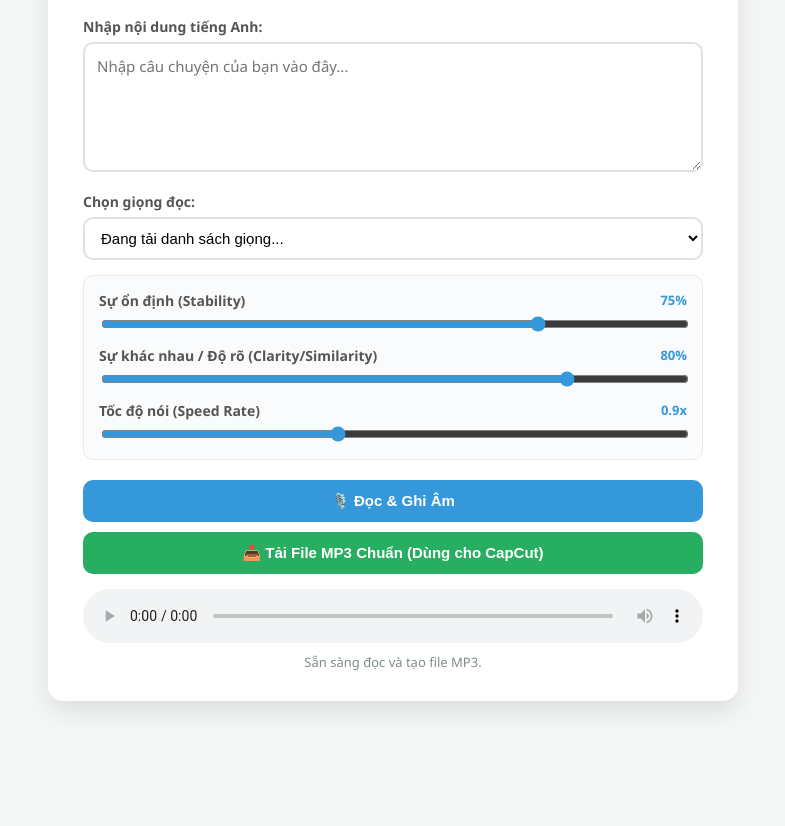
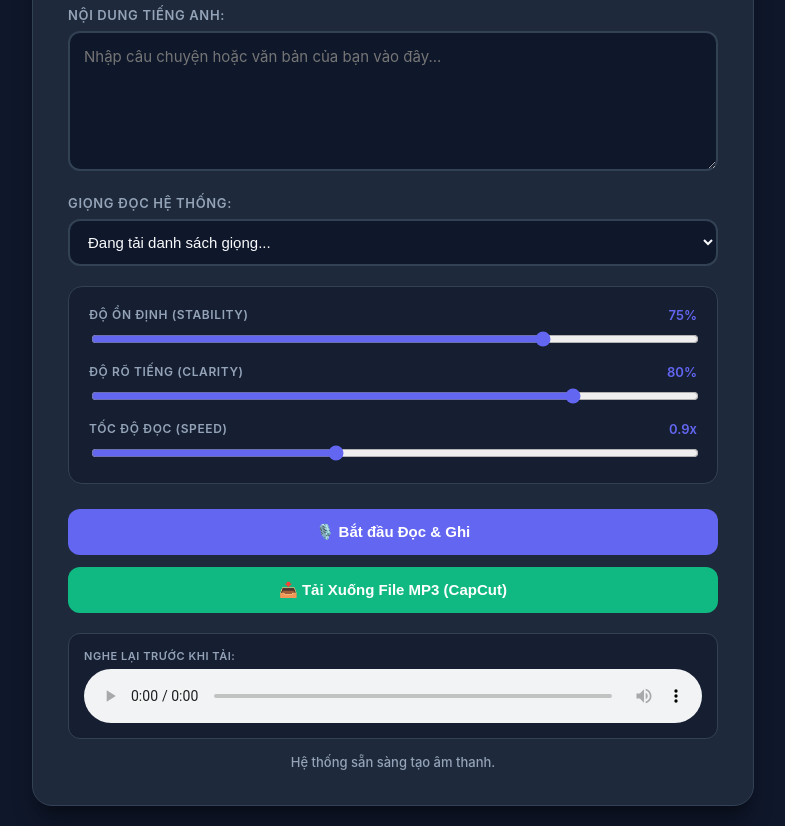
Before and after one commit to zzzz11diazzzz-hash/nin-ha-giong-doc, a plain HTML site: page index.html in a window 1280 px wide. Shown: the part 103-929 px from the top of the page, without its empty margins (247-1032 px from the left). Before the commit the page ends 840 px from the top, so only its background shows below. Drawn offline with Linux system fonts and the light colour scheme.

Commit message:
Update index.html

```diff
--- a/index.html
+++ b/index.html
@@ -3,13 +3,26 @@
 <head>
     <meta charset="UTF-8">
     <meta name="viewport" content="width=device-width, initial-scale=1.0">
-    <title>Tạo Voice Mark AI - Xuất MP3 Chuẩn Cho CapCut</title>
-    <!-- Thư viện hỗ trợ xuất chuẩn MP3 -->
+    <title>Voice Mark AI Pro - Xuất MP3 Cho CapCut</title>
+    <!-- Thư viện hỗ trợ xuất chuẩn MP3 qua CDN -->
     <script src="https://cdnjs.cloudflare.com/ajax/libs/lamejs/1.2.1/lame.min.js"></script>
     <style>
+        :root {
+            --primary-color: #6366f1;
+            --primary-hover: #4f46e5;
+            --danger-color: #ef4444;
+            --success-color: #10b981;
+            --bg-color: #0f172a;
+            --card-bg: #1e293b;
+            --text-color: #f8fafc;
+            --text-muted: #94a3b8;
+            --border-color: #334155;
+        }
+
         body {
-            font-family: 'Segoe UI', Tahoma, Geneva, Verdana, sans-serif;
-            background-color: #f4f7f6;
+            font-family: 'Inter', system-ui, -apple-system, sans-serif;
+            background-color: var(--bg-color);
+            color: var(--text-color);
             margin: 0;
             padding: 20px;
             display: flex;
@@ -17,146 +30,190 @@
             align-items: center;
             min-height: 100vh;
         }
+
         .container {
-            background: white;
-            padding: 30px 35px;
-            border-radius: 15px;
-            box-shadow: 0 10px 25px rgba(0,0,0,0.1);
+            background: var(--card-bg);
+            padding: 35px;
+            border-radius: 20px;
+            box-shadow: 0 20px 25px -5px rgba(0, 0, 0, 0.3), 0 10px 10px -5px rgba(0, 0, 0, 0.2);
             width: 100%;
-            max-width: 620px;
+            max-width: 650px;
+            border: 1px solid var(--border-color);
         }
+
         h2 {
-            color: #333;
+            color: var(--text-color);
             text-align: center;
             margin-top: 0;
-            margin-bottom: 20px;
+            margin-bottom: 25px;
+            font-size: 24px;
+            font-weight: 700;
+            letter-spacing: -0.025em;
         }
+
         label {
             display: block;
-            margin-bottom: 6px;
+            margin-bottom: 8px;
             font-weight: 600;
-            color: #555;
-            font-size: 14px;
+            color: var(--text-muted);
+            font-size: 13px;
+            text-transform: uppercase;
+            letter-spacing: 0.05em;
         }
+
         textarea {
             width: 100%;
-            height: 130px;
-            padding: 12px;
-            border: 2px solid #e0e0e0;
-            border-radius: 10px;
+            height: 140px;
+            padding: 14px;
+            background-color: #0f172a;
+            border: 2px solid var(--border-color);
+            border-radius: 12px;
             resize: vertical;
             font-size: 15px;
             box-sizing: border-box;
-            margin-bottom: 15px;
+            margin-bottom: 20px;
+            color: var(--text-color);
             font-family: inherit;
+            transition: border-color 0.2s;
         }
+
+        textarea:focus, select:focus {
+            outline: none;
+            border-color: var(--primary-color);
+        }
+
         select {
             width: 100%;
-            padding: 10px 12px;
-            margin-bottom: 15px;
-            border: 2px solid #e0e0e0;
-            border-radius: 10px;
+            padding: 12px 14px;
+            margin-bottom: 20px;
+            background-color: #0f172a;
+            border: 2px solid var(--border-color);
+            border-radius: 12px;
             font-size: 15px;
             box-sizing: border-box;
-            background-color: white;
+            color: var(--text-color);
             cursor: pointer;
+            transition: border-color 0.2s;
         }
+
         .sliders-grid {
             display: grid;
             grid-template-columns: 1fr;
-            gap: 12px;
-            margin-bottom: 20px;
-            background: #fafbfc;
-            padding: 15px;
-            border-radius: 10px;
-            border: 1px solid #eaeaea;
+            gap: 15px;
+            margin-bottom: 25px;
+            background: rgba(15, 23, 42, 0.5);
+            padding: 20px;
+            border-radius: 14px;
+            border: 1px solid var(--border-color);
         }
+
         .slider-group {
             display: flex;
             flex-direction: column;
-            gap: 4px;
+            gap: 6px;
         }
+
         .slider-header {
             display: flex;
             justify-content: space-between;
             font-size: 13px;
-            color: #666;
+            color: var(--text-muted);
         }
+
         .slider-header span:last-child {
-            font-weight: bold;
-            color: #3498db;
+            font-weight: 600;
+            color: var(--primary-color);
         }
+
         input[type="range"] {
             width: 100%;
-            accent-color: #3498db;
+            accent-color: var(--primary-color);
             cursor: pointer;
         }
+
         .btn-group {
             display: flex;
             flex-direction: column;
-            gap: 10px;
-            margin-bottom: 15px;
+            gap: 12px;
+            margin-bottom: 20px;
         }
+
         .main-btns {
             display: flex;
-            gap: 10px;
+            gap: 12px;
         }
+
         button {
             flex: 1;
-            padding: 12px;
+            padding: 14px;
             border: none;
-            border-radius: 10px;
+            border-radius: 12px;
             font-size: 15px;
             cursor: pointer;
-            font-weight: bold;
+            font-weight: 600;
             color: white;
-            transition: background 0.3s;
+            transition: all 0.2s ease;
             display: flex;
             align-items: center;
             justify-content: center;
             gap: 8px;
         }
+
         #speak-btn {
-            background-color: #3498db;
+            background-color: var(--primary-color);
         }
         #speak-btn:hover {
-            background-color: #2980b9;
+            background-color: var(--primary-hover);
+            transform: translateY(-1px);
         }
+
         #stop-btn {
-            background-color: #e74c3c;
+            background-color: var(--danger-color);
             display: none;
         }
         #stop-btn:hover {
-            background-color: #c0392b;
+            background-color: #dc2626;
         }
+
         #download-mp3-btn {
-            background-color: #27ae60;
+            background-color: var(--success-color);
         }
         #download-mp3-btn:hover {
-            background-color: #219150;
+            background-color: #059669;
+            transform: translateY(-1px);
         }
+
+        .preview-section {
+            background: rgba(15, 23, 42, 0.5);
+            padding: 15px;
+            border-radius: 12px;
+            border: 1px solid var(--border-color);
+            margin-bottom: 15px;
+        }
+
         audio {
             width: 100%;
-            margin-bottom: 10px;
-            border-radius: 10px;
+            border-radius: 8px;
             display: block;
         }
+
         .note {
             font-size: 13px;
-            color: #7f8c8d;
+            color: var(--text-muted);
             text-align: center;
+            font-weight: 500;
         }
     </style>
 </head>
 <body>
 
 <div class="container">
-    <h2>Tạo Voice Mark AI (Xuất MP3 Chuẩn)</h2>
+    <h2>✨ Voice Mark AI Pro</h2>
 
-    <label for="text-input">Nhập nội dung tiếng Anh:</label>
-    <textarea id="text-input" placeholder="Nhập câu chuyện của bạn vào đây..."></textarea>
+    <label for="text-input">Nội dung tiếng Anh:</label>
+    <textarea id="text-input" placeholder="Nhập câu chuyện hoặc văn bản của bạn vào đây..."></textarea>
 
-    <label for="voice-select">Chọn giọng đọc:</label>
+    <label for="voice-select">Giọng đọc hệ thống:</label>
     <select id="voice-select">
         <option value="">Đang tải danh sách giọng...</option>
     </select>
@@ -164,7 +221,7 @@
     <div class="sliders-grid">
         <div class="slider-group">
             <div class="slider-header">
-                <label for="stability-slider" style="margin:0;">Sự ổn định (Stability)</label>
+                <label style="margin:0; font-size:12px;">Độ ổn định (Stability)</label>
                 <span id="stability-val">75%</span>
             </div>
             <input type="range" id="stability-slider" min="0" max="100" value="75">
@@ -172,7 +229,7 @@
 
         <div class="slider-group">
             <div class="slider-header">
-                <label for="clarity-slider" style="margin:0;">Sự khác nhau / Độ rõ (Clarity/Similarity)</label>
+                <label style="margin:0; font-size:12px;">Độ rõ tiếng (Clarity)</label>
                 <span id="clarity-val">80%</span>
             </div>
             <input type="range" id="clarity-slider" min="0" max="100" value="80">
@@ -180,7 +237,7 @@
 
         <div class="slider-group">
             <div class="slider-header">
-                <label for="rate-slider" style="margin:0;">Tốc độ nói (Speed Rate)</label>
+                <label style="margin:0; font-size:12px;">Tốc độ đọc (Speed)</label>
                 <span id="rate-val">0.9x</span>
             </div>
             <input type="range" id="rate-slider" min="0.5" max="1.5" step="0.05" value="0.9">
@@ -189,14 +246,18 @@
 
     <div class="btn-group">
         <div class="main-btns">
-            <button id="speak-btn">🎙️ Đọc & Ghi Âm</button>
+            <button id="speak-btn">🎙️ Bắt đầu Đọc & Ghi</button>
             <button id="stop-btn">⏹️ Dừng Lại</button>
         </div>
-        <button id="download-mp3-btn">📥 Tải File MP3 Chuẩn (Dùng cho CapCut)</button>
+        <button id="download-mp3-btn">📥 Tải Xuống File MP3 (CapCut)</button>
     </div>
 
-    <audio id="audio-preview" controls></audio>
-    <div class="note" id="status-note">Sẵn sàng đọc và tạo file MP3.</div>
+    <div class="preview-section">
+        <label style="margin-bottom: 6px; font-size: 11px;">Nghe lại trước khi tải:</label>
+        <audio id="audio-preview" controls></audio>
+    </div>
+
+    <div class="note" id="status-note">Hệ thống sẵn sàng tạo âm thanh.</div>
 </div>
 
 <script>
@@ -254,7 +315,7 @@
         if (mediaRecorder && mediaRecorder.state === "recording") mediaRecorder.stop();
         speakBtn.disabled = false;
         stopBtn.style.display = 'none';
-        statusNote.textContent = "Đã dừng lại.";
+        statusNote.textContent = "Đã dừng thao tác.";
     }
 
     stopBtn.addEventListener('click', resetState);
@@ -262,16 +323,16 @@
     speakBtn.addEventListener('click', async () => {
         const text = textInput.value.trim();
         if (!text) {
-            alert('Vui lòng nhập nội dung!');
+            alert('Vui lòng nhập nội dung văn bản!');
             return;
         }
 
         if (!('speechSynthesis' in window)) {
-            alert('Trình duyệt không hỗ trợ đọc văn bản!');
+            alert('Trình duyệt của bạn không hỗ trợ đọc văn bản!');
             return;
         }
 
-        statusNote.textContent = "Đang bắt đầu đọc và ghi âm...";
+        statusNote.textContent = "Đang khởi tạo tiến trình đọc...";
         speakBtn.disabled = true;
         stopBtn.style.display = 'flex';
         recordedChunks = [];
@@ -291,15 +352,15 @@
             mediaRecorder.onstop = async () => {
                 const webmBlob = new Blob(recordedChunks, { type: 'audio/webm' });
 
-                statusNote.textContent = "Đang chuyển đổi sang file MP3 chuẩn...";
+                statusNote.textContent = "Đang tối ưu và chuyển đổi sang MP3...";
                 try {
                     audioBlobForMp3 = await convertWebmToMp3(webmBlob);
                     audioPreview.src = URL.createObjectURL(audioBlobForMp3);
-                    statusNote.textContent = "Hoàn tất! Bấm 'Tải File MP3 Chuẩn' để lưu về máy.";
+                    statusNote.textContent = "✨ Hoàn tất! Bạn có thể nghe thử hoặc bấm tải xuống.";
                 } catch (e) {
                     audioBlobForMp3 = webmBlob;
                     audioPreview.src = URL.createObjectURL(webmBlob);
-                    statusNote.textContent = "Hoàn tất tạo file!";
+                    statusNote.textContent = "Hoàn tất tạo âm thanh!";
                 }
 
                 speakBtn.disabled = false;
@@ -325,7 +386,7 @@
             utterance.pitch = clarity > 80 ? basePitch + (clarity - 80) / 400 : basePitch;
 
             utterance.onstart = () => {
-                statusNote.textContent = "Đang đọc...";
+                statusNote.textContent = "🔊 Đang đọc văn bản...";
             };
 
             utterance.onend = () => {
@@ -338,7 +399,7 @@
 
             utterance.onerror = () => {
                 resetState();
-                statusNote.textContent = "Lỗi khi đọc văn bản.";
+                statusNote.textContent = "Có lỗi xảy ra khi đọc.";
             };
 
             window.speechSynthesis.speak(utterance);
@@ -346,8 +407,8 @@
         } catch (err) {
             speakBtn.disabled = false;
             stopBtn.style.display = 'none';
-            statusNote.textContent = "Cần cấp quyền micro để ghi âm.";
-            alert("Vui lòng cho phép trình duyệt sử dụng micro để ghi lại file.");
+            statusNote.textContent = "Cần quyền micro để xử lý.";
+            alert("Vui lòng cấp quyền micro cho trang web.");
         }
     });
 
@@ -387,12 +448,12 @@
 
     downloadMp3Btn.addEventListener('click', () => {
         if (!audioBlobForMp3) {
-            alert('Bạn cần bấm "Đọc & Ghi Âm" hoàn tất để tạo file trước khi tải!');
+            alert('Bạn cần bấm "Bắt đầu Đọc & Ghi" trước khi tải xuống!');
             return;
         }
         const a = document.createElement('a');
         a.href = URL.createObjectURL(audioBlobForMp3);
-        a.download = `voice-mark-${Date.now()}.mp3`;
+        a.download = `voice-mark-pro-${Date.now()}.mp3`;
         document.body.appendChild(a);
         a.click();
         document.body.removeChild(a);
```
